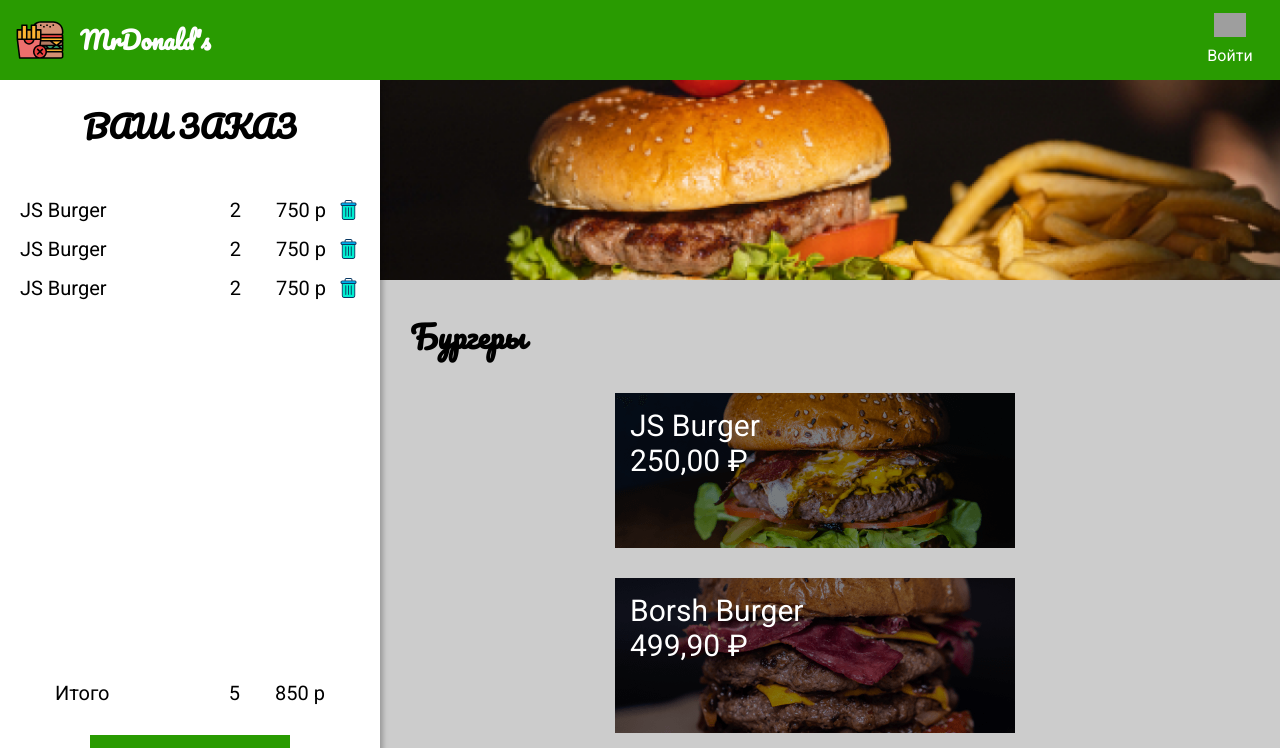
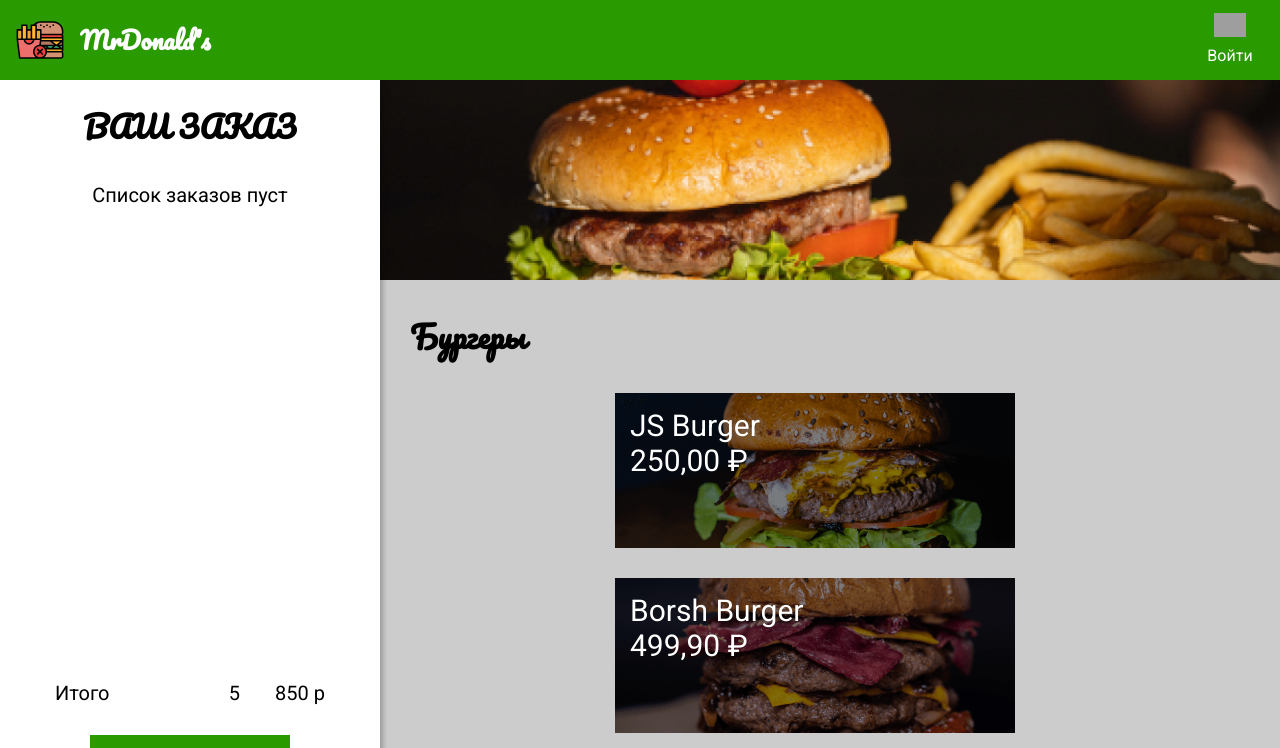
Before and after one commit to LizaKhvesko/react-fullstack-proj, a React (Create React App) app: page / in a window 1280 px wide. Shown: the top 748 px of the page. Built offline with nearby package versions, Linux system fonts and the light colour scheme; grey boxes are pictures that could not be loaded.

Commit message:
orderlist

```diff
--- a/src/App.js
+++ b/src/App.js
@@ -1,21 +1,24 @@
 import React from 'react';
-import { GlobalStyle } from './Components/GlobalStyle';
-import { NavBar } from './Components/NavBar';
-import { Menu } from './Components/Menu';
-import { ModalItem } from './Components/ModalItem';
-import { Order } from './Components/Order';
+import { GlobalStyle } from './Components/Style/GlobalStyle';
+import { NavBar } from './Components/NavBar/NavBar';
+import { Menu } from './Components/Menu/Menu';
+import { ModalItem } from './Components/Modal/ModalItem';
+import { Order } from './Components/Order/Order';
+import { useOpenItem } from  './Components/Hooks/useOpenItem';
+import { useOrders } from  './Components/Hooks/useOrders';
 
 function App() {
 
-  const [openItem, setOpenItem] = React.useState(null);
+  const openItem = useOpenItem();
+  const orders = useOrders();
 
   return (
     <>
       <GlobalStyle/>
       <NavBar/>
-      <Order />
-      <Menu setOpenItem={setOpenItem}/>
-      <ModalItem openItem={openItem} setOpenItem={setOpenItem}/>
+      <Order {...orders} />
+      <Menu {...openItem}/>
+      {openItem.openItem && <ModalItem {...openItem} {...orders}/>}
     </>
   );
 }
--- /dev/null
+++ b/src/Components/Hooks/useOpenItem.js
@@ -0,0 +1,6 @@
+import { useState } from 'react';
+
+export function useOpenItem() {
+    const [openItem, setOpenItem] = useState(null);
+    return {openItem, setOpenItem};
+}
--- /dev/null
+++ b/src/Components/Hooks/useOrders.js
@@ -0,0 +1,6 @@
+import { useState } from 'react';
+
+export function useOrders() {
+    const [orders, setOrders] = useState([]);
+    return { orders, setOrders }
+}
--- a/src/Components/Menu.js
+++ b/src/Components/Menu/Menu.js
@@ -1,8 +1,8 @@
 import React from 'react';
 import styled from 'styled-components';
-import dbMenu from './DBMenu';
+import dbMenu from '../DBMenu';
 import { ListItem } from './ListItem';
-import BannerImg from '../image/banner.png'
+import BannerImg from '../../image/banner.png'
 
 const MenuStyled = styled.main`
     background-color: #ccc;
--- a/src/Components/ModalItem.js
+++ b/src/Components/Modal/ModalItem.js
@@ -1,6 +1,6 @@
 import React from 'react';
 import styled from 'styled-components';
-import { AddBtn } from './AddProduct';
+import { AddBtn } from '../Style/AddProduct';
 
 const Overlay = styled.div`
     position: fixed;
@@ -42,14 +42,22 @@
     align-items: center;
 `
 
-export const ModalItem = ({ openItem, setOpenItem }) => {
-    function closeModal(e) {
+export const ModalItem = ({ openItem, setOpenItem, orders, setOrders }) => {
+    const closeModal = (e) => {
         if(e.target.id === 'overlay') {
            setOpenItem(null);
         }
     }
 
-    if(!openItem) return null;
+    const order = {
+        ...openItem
+    };
+
+    const addToOrder = () => {
+        setOrders([...orders, order])
+         setOpenItem(null);
+    }
+
     return (
         <Overlay id="overlay" onClick={closeModal}>
             <Modal>
@@ -60,7 +68,7 @@
                 <h2>{openItem.price.toLocaleString('ru-RU',
                 {style: 'currency', currency: 'RUB'})}</h2>
                 </Header>
-                <AddBtn>Добавить</AddBtn>
+                <AddBtn onClick={addToOrder}>Добавить</AddBtn>
                 </Content>
             </Modal>
         </Overlay>
--- a/src/Components/NavBar.js
+++ b/src/Components/NavBar/NavBar.js
@@ -1,7 +1,7 @@
 import React from 'react';
 import styled from 'styled-components';
-import logoImg from '../image/logo.svg';
-import userImg from '../image/user1.svg';
+import logoImg from '../../image/logo.svg';
+import userImg from '../../image/user1.svg';
 
 
 const NavBarStyled = styled.header`
@@ -10,7 +10,7 @@
     left: 0;
     z-index: 999;
     height: 80px;
-    width: 100vw;
+    width: 100%;
     display: flex;
     justify-content: space-between;
     align-items: center;
--- a/src/Components/Order.js
+++ b/src/Components/Order/Order.js
@@ -1,6 +1,6 @@
 import React from 'react';
 import styled from 'styled-components';
-import { AddBtn } from './AddProduct';
+import { AddBtn } from '../Style/AddProduct';
 import { OrderListItem } from './OrderListItem';
 const OrderStyled = styled.section`
     position: fixed;
@@ -42,16 +42,20 @@
    margin-left: 20px;
 `;
 
-export const Order = () => {
+const EmptyList = styled.p`
+    text-align: center;
+`
+
+export const Order = ({ orders }) => {
     return (
         <OrderStyled>
             <OrderTitle>ВАШ ЗАКАЗ</OrderTitle>
             <OrderContent>
+               {orders.length ?
                 <OrderList>
-                    <OrderListItem />
-                    <OrderListItem />
-                    <OrderListItem />
-                </OrderList>
+                   {orders.map(order => <OrderListItem order={order}></OrderListItem>)}
+                </OrderList> :
+                <EmptyList>Список заказов пуст </EmptyList>}
             </OrderContent>
             <Total>
                 <span>Итого</span>
--- a/src/Components/OrderListItem.js
+++ b/src/Components/Order/OrderListItem.js
@@ -1,6 +1,6 @@
 import React from 'react';
 import styled from 'styled-components';
-import rubbish from '../image/rubbish.svg';
+import rubbish from '../../image/rubbish.svg';
 
 const RubbishBtn = styled.button`
     width: 24px;
@@ -30,11 +30,12 @@
     margin: 15px 0;
 `
 
-export const OrderListItem = () => (
+export const OrderListItem = ({ order }) => (
     <OrderItemStyled>
-        <ItemName>JS Burger</ItemName>
+        <ItemName>{order.name}</ItemName>
         <span>2</span>
-        <ItemPrice>750 p</ItemPrice>
+        <ItemPrice>{order.price.toLocaleString('ru-RU',
+                {style: 'currency', currency: 'RUB'})}</ItemPrice>
         <RubbishBtn />
     </OrderItemStyled>
 )
```
Also changed, not shown: src/Components/Menu/ListItem.js (renamed from src/Components/ListItem.js), src/Components/Style/AddProduct.js (renamed from src/Components/AddProduct.js), src/Components/Style/GlobalStyle.js (renamed from src/Components/GlobalStyle.js).
